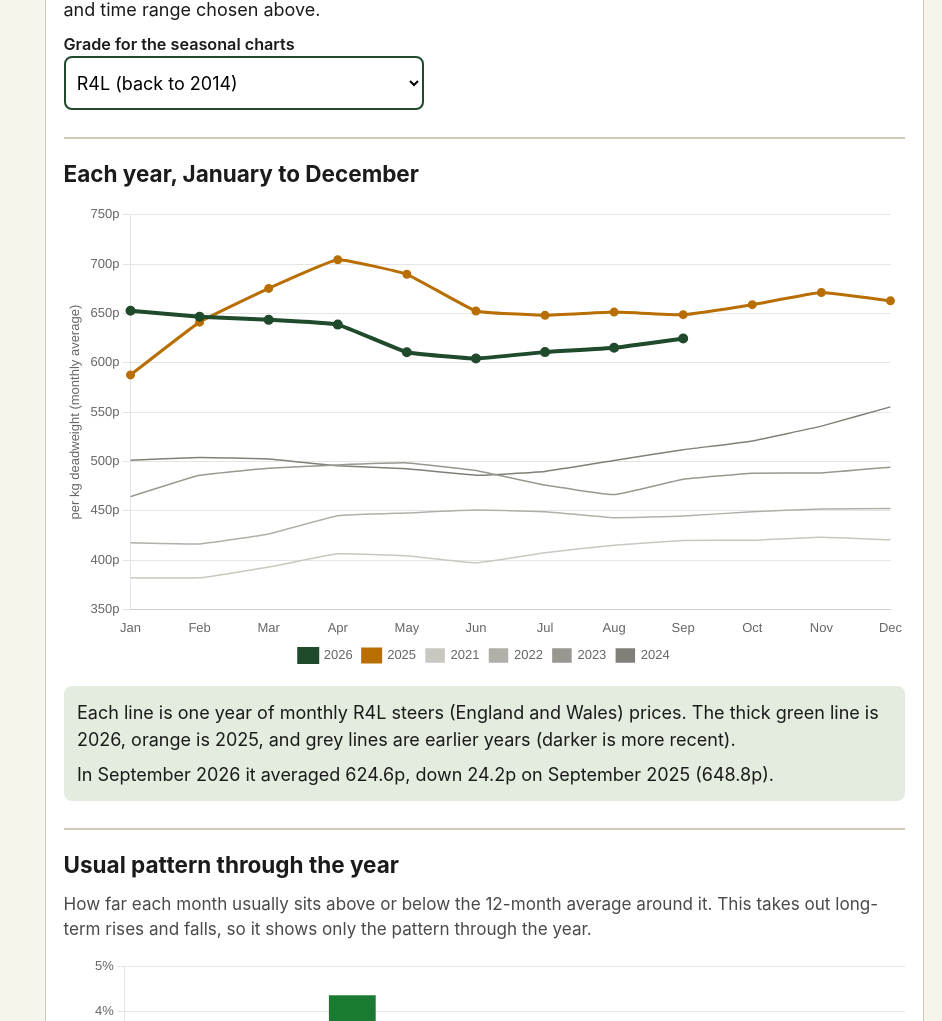
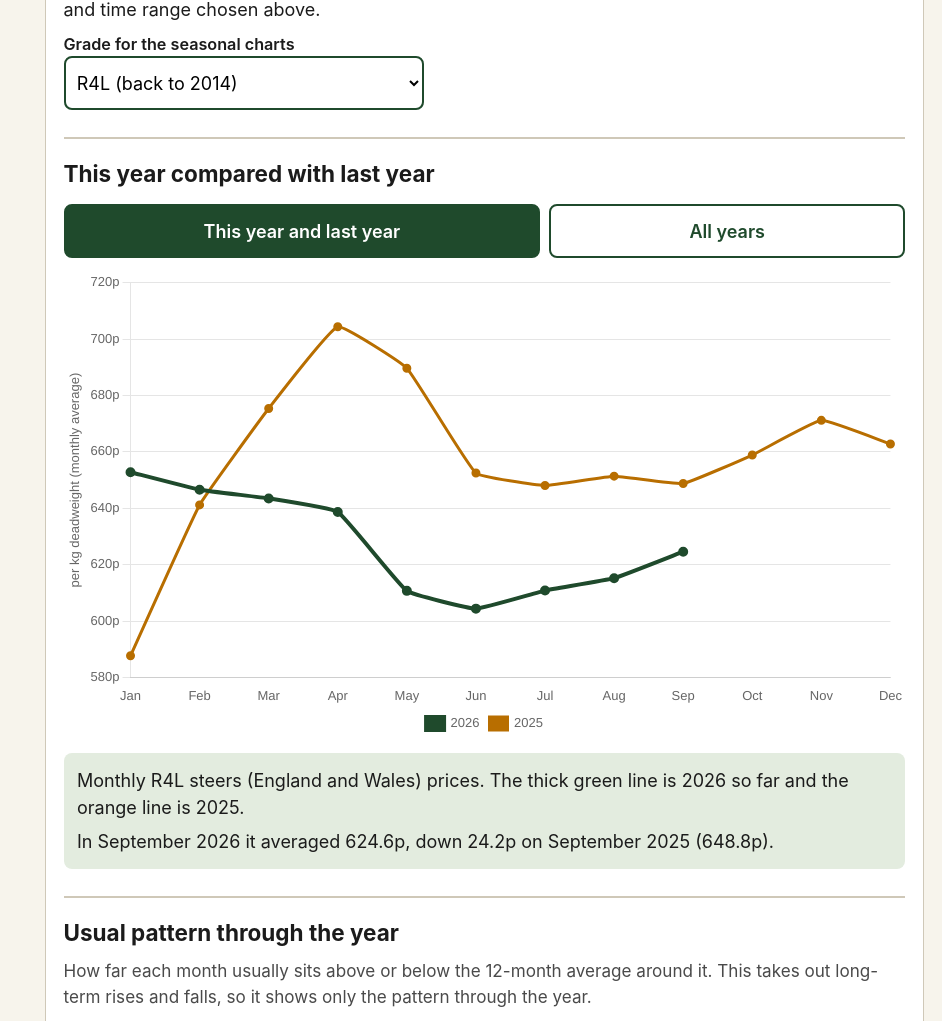
Before and after one commit to BenYeo2005/Beefprices, a plain HTML site: page history.html in a window 1280 px wide. Shown: the part 1165-2186 px from the top of the page, without its empty margins (338-1280 px from the left). Drawn offline with nearby package versions, Linux system fonts and the light colour scheme.

Commit message:
Simplify seasonal chart: this year vs last year by default
Co-Authored-By: Claude Opus 5.5 <noreply@anthropic.com>

```diff
--- a/history.html
+++ b/history.html
@@ -119,9 +119,13 @@
           </div>
           <div class="unavailable not-enough" id="season-unavailable" hidden></div>
           <div id="season-content">
-            <h3>Each year, January to December</h3>
+            <h3>This year compared with last year</h3>
+            <div class="toggle" role="group" aria-label="Years shown">
+              <button type="button" data-set="allYears" data-value="no">This year and last year</button>
+              <button type="button" data-set="allYears" data-value="yes">All years</button>
+            </div>
             <div class="chart-box">
-              <canvas id="overlay-chart" aria-label="Chart with one line per year, January to December"></canvas>
+              <canvas id="overlay-chart" aria-label="Chart of this year and last year, January to December"></canvas>
             </div>
             <div class="summary" id="overlay-summary"></div>
 
--- a/js/history.js
+++ b/js/history.js
@@ -23,7 +23,7 @@ const FIRST_WEEKLY = "2019-01-01";  // AHDB weekly prices by grade start in the
 const DEFAULTS = {
   type: "finished", stock: "Steers", calfStock: "Bull calves", region: "England and Wales",
   grades: ["R4L", "O+4L"], measure: "average_gbp_per_head", range: "5", from: "", to: "",
-  seasonGrade: "R4L", periodStart: 3, periodEnd: 5,
+  seasonGrade: "R4L", periodStart: 3, periodEnd: 5, allYears: "no",
 };
 
 const data = { weekly: [], monthly: [], store: [], calves: [], sources: [] };
@@ -51,6 +51,7 @@ function restoreState() {
   if (GRADES.some(g => g.code === s.seasonGrade)) st.seasonGrade = s.seasonGrade;
   if (s.periodStart >= 1 && s.periodStart <= 12) st.periodStart = Number(s.periodStart);
   if (s.periodEnd >= 1 && s.periodEnd <= 12) st.periodEnd = Number(s.periodEnd);
+  if (["no", "yes"].includes(s.allYears)) st.allYears = s.allYears;
   return st;
 }
 
@@ -356,15 +357,16 @@ function drawSeasonal() {
   unavailable.hidden = true;
   content.hidden = false;
 
-  // 1. One line per year, January to December.
+  // 1. This year against last year, January to December (earlier years only if asked for).
   const latestYear = yearList[yearList.length - 1];
+  const shownYears = state.allYears === "yes" ? yearList : yearList.filter(y => y >= latestYear - 1);
   makeChart("overlay-chart", {
     type: "line",
     data: {
       labels: MONTHS_SHORT,
-      datasets: yearList.map((y, i) => {
+      datasets: shownYears.map((y, i) => {
         const isLatest = y === latestYear, isPrev = y === latestYear - 1;
-        const shade = Math.round(200 - (120 * i) / Math.max(1, yearList.length - 1));
+        const shade = Math.round(200 - (120 * i) / Math.max(1, shownYears.length - 1));
         const colour = isLatest ? "#1f4a2c" : isPrev ? "#b86e00" : `rgb(${shade},${shade},${shade - 8})`;
         return {
           label: String(y), data: years[y], borderColor: colour, backgroundColor: colour,
@@ -394,7 +396,8 @@ function drawSeasonal() {
   const latestMonthIndex = years[latestYear].reduce((last, v, i) => (v !== null ? i : last), -1);
   const prevValue = years[latestYear - 1]?.[latestMonthIndex] ?? null;
   const nowValue = years[latestYear][latestMonthIndex];
-  let overlayText = `<p>Each line is one year of monthly ${what} prices. The thick green line is ${latestYear}, orange is ${latestYear - 1}${yearList.length > 2 ? ", and grey lines are earlier years (darker is more recent)" : ""}.</p>`;
+  let overlayText = `<p>Monthly ${what} prices. The thick green line is ${latestYear} so far and the orange line is ${latestYear - 1}` +
+    (state.allYears === "yes" && yearList.length > 2 ? `. Grey lines are earlier years (darker is more recent)` : "") + `.</p>`;
   if (latestMonthIndex >= 0 && prevValue !== null) {
     const d = nowValue - prevValue;
     overlayText += `<p>In ${MONTHS[latestMonthIndex]} ${latestYear} it averaged ${fmt(nowValue)}, ${d >= 0 ? "up" : "down"} ${Math.abs(d).toFixed(1)}p on ${MONTHS[latestMonthIndex]} ${latestYear - 1} (${fmt(prevValue)}).</p>`;
```
